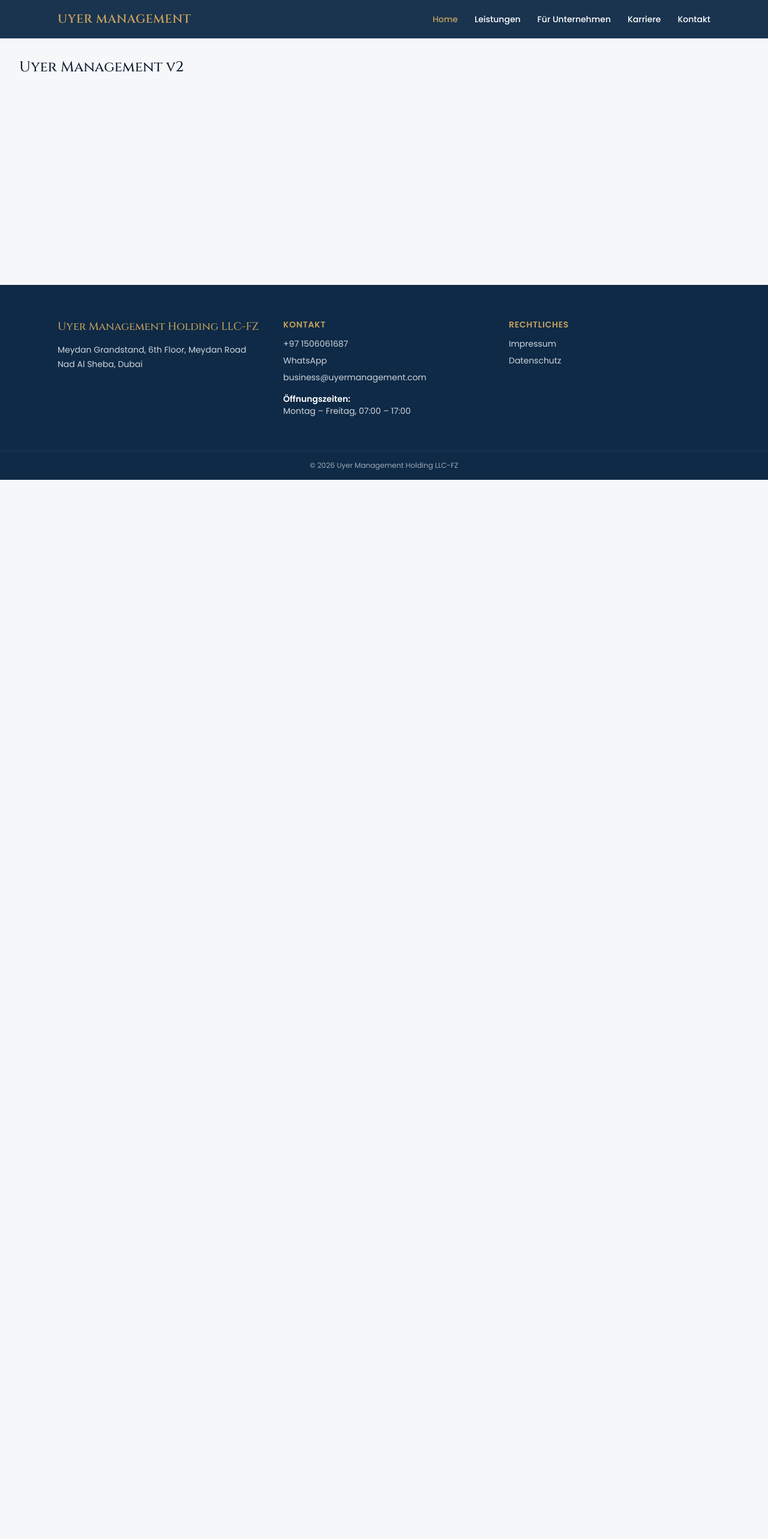
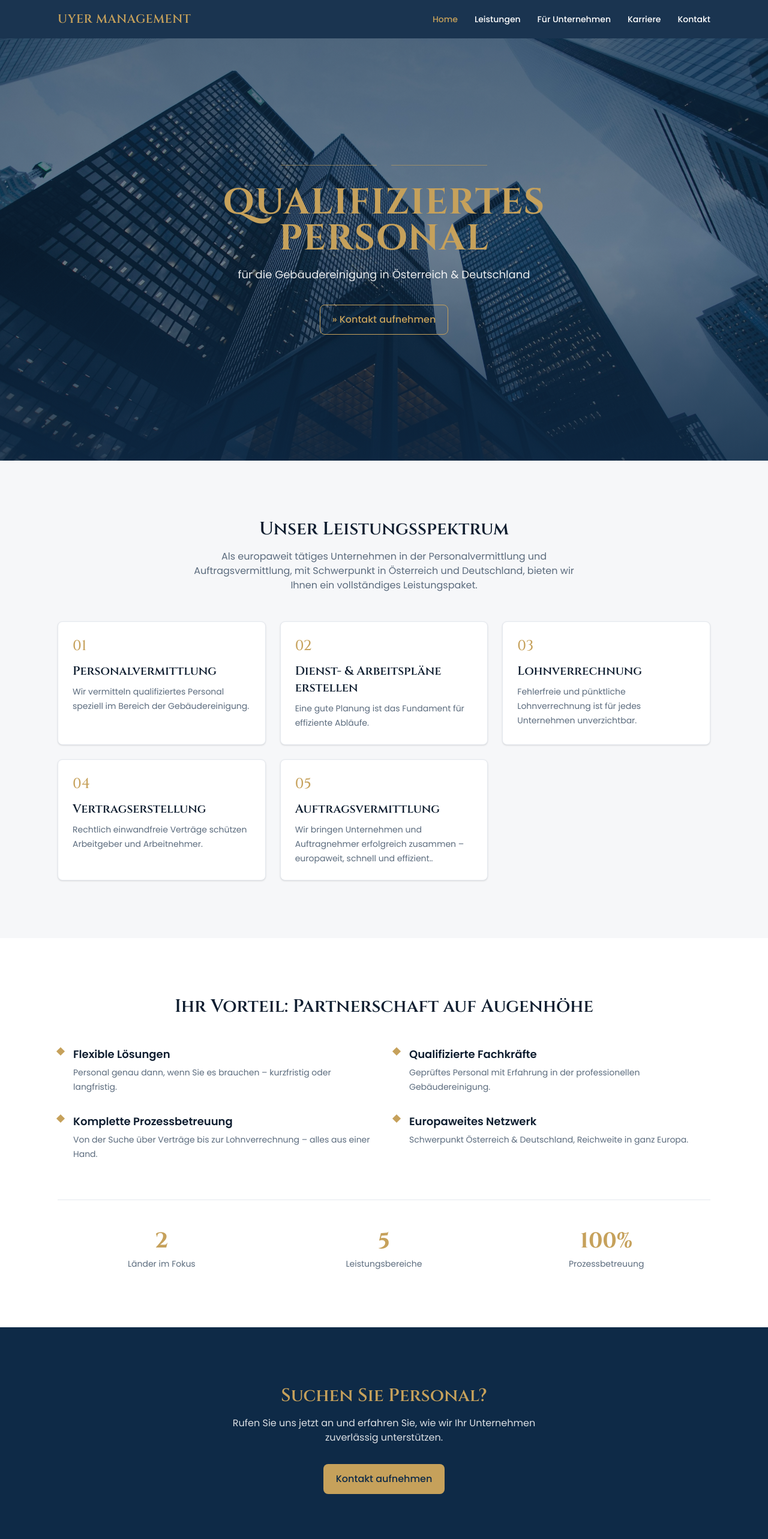
Before and after one commit to esharqhq/Uyer-management, a Next.js app: page / in a window 1280 px wide. Shown: the top 2566 px of the page at 60% size. Before the commit the page ends 800 px from the top, so only its background shows below. Built offline with nearby package versions, Linux system fonts and the light colour scheme.

Commit message:
feat: build home page with animated hero, services, advantages, CTA, coverage map

```diff
--- a/app/page.tsx
+++ b/app/page.tsx
@@ -1,3 +1,24 @@
-export default function Home() {
-  return <main className="p-8 font-display text-2xl">Uyer Management v2</main>;
+import type { Metadata } from "next";
+import { Hero } from "@/components/home/Hero";
+import { ServicesGrid } from "@/components/home/ServicesGrid";
+import { Advantages } from "@/components/home/Advantages";
+import { StaffCta } from "@/components/home/StaffCta";
+import { CoverageMap } from "@/components/home/CoverageMap";
+
+export const metadata: Metadata = {
+  title: "Personalvermittlung für Gebäudereinigung in Österreich & Deutschland",
+  description:
+    "Uyer Management vermittelt qualifiziertes Reinigungspersonal an Unternehmen in Österreich & Deutschland – inklusive Dienstplänen, Lohnverrechnung und Vertragserstellung.",
+};
+
+export default function HomePage() {
+  return (
+    <>
+      <Hero />
+      <ServicesGrid />
+      <Advantages />
+      <StaffCta />
+      <CoverageMap />
+    </>
+  );
 }
--- /dev/null
+++ b/components/home/Advantages.tsx
@@ -0,0 +1,51 @@
+import { Container } from "@/components/layout/Container";
+import { Section } from "@/components/layout/Section";
+import { AnimatedSection } from "@/components/motion/AnimatedSection";
+import { StatCounter } from "@/components/motion/StatCounter";
+
+const points = [
+  {
+    title: "Flexible Lösungen",
+    text: "Personal genau dann, wenn Sie es brauchen – kurzfristig oder langfristig.",
+  },
+  {
+    title: "Qualifizierte Fachkräfte",
+    text: "Geprüftes Personal mit Erfahrung in der professionellen Gebäudereinigung.",
+  },
+  {
+    title: "Komplette Prozessbetreuung",
+    text: "Von der Suche über Verträge bis zur Lohnverrechnung – alles aus einer Hand.",
+  },
+  {
+    title: "Europaweites Netzwerk",
+    text: "Schwerpunkt Österreich & Deutschland, Reichweite in ganz Europa.",
+  },
+];
+
+export function Advantages() {
+  return (
+    <Section tone="surface" aria-labelledby="advantages-heading">
+      <Container>
+        <h2 id="advantages-heading" className="text-center font-display text-3xl font-semibold">
+          Ihr Vorteil: Partnerschaft auf Augenhöhe
+        </h2>
+        <AnimatedSection stagger={0.12} className="mt-12 grid gap-8 sm:grid-cols-2">
+          {points.map((p) => (
+            <div key={p.title} className="flex gap-4">
+              <span className="mt-1 size-2.5 shrink-0 rotate-45 bg-gold" aria-hidden />
+              <div>
+                <h3 className="font-body text-lg font-semibold">{p.title}</h3>
+                <p className="mt-1 font-body text-sm leading-6 text-muted">{p.text}</p>
+              </div>
+            </div>
+          ))}
+        </AnimatedSection>
+        <div className="mt-16 grid grid-cols-3 gap-6 border-t border-line pt-12">
+          <StatCounter value={2} label="Länder im Fokus" />
+          <StatCounter value={5} label="Leistungsbereiche" />
+          <StatCounter value={100} suffix="%" label="Prozessbetreuung" />
+        </div>
+      </Container>
+    </Section>
+  );
+}
--- /dev/null
+++ b/components/home/CoverageMap.tsx
@@ -0,0 +1,44 @@
+import { Container } from "@/components/layout/Container";
+import { Section } from "@/components/layout/Section";
+import { AnimatedSection } from "@/components/motion/AnimatedSection";
+
+const areas = [
+  {
+    country: "Österreich",
+    cities: ["Wien", "Linz", "Salzburg", "Graz", "Innsbruck"],
+  },
+  {
+    country: "Deutschland",
+    cities: ["München", "Stuttgart", "Frankfurt", "Berlin", "Hamburg"],
+  },
+];
+
+export function CoverageMap() {
+  return (
+    <Section tone="light" aria-labelledby="coverage-heading">
+      <Container>
+        <h2 id="coverage-heading" className="text-center font-display text-3xl font-semibold">
+          Unsere Einsatzgebiete
+        </h2>
+        <AnimatedSection stagger={0.15} className="mt-12 grid gap-6 sm:grid-cols-2">
+          {areas.map((a) => (
+            <div key={a.country} className="rounded-lg bg-ink p-8 text-surface">
+              <h3 className="font-display text-2xl font-semibold text-gold">{a.country}</h3>
+              <ul className="mt-5 flex flex-wrap gap-x-6 gap-y-3">
+                {a.cities.map((c) => (
+                  <li key={c} className="flex items-center gap-2 font-body text-sm text-surface/85">
+                    <span className="size-1.5 rounded-full bg-gold" aria-hidden />
+                    {c}
+                  </li>
+                ))}
+              </ul>
+              <p className="mt-5 font-body text-xs text-surface/60">
+                … und Umgebung – europaweit vernetzt.
+              </p>
+            </div>
+          ))}
+        </AnimatedSection>
+      </Container>
+    </Section>
+  );
+}
--- /dev/null
+++ b/components/home/Hero.tsx
@@ -0,0 +1,64 @@
+"use client";
+
+import { useRef } from "react";
+import Image from "next/image";
+import gsap from "gsap";
+import { ScrollTrigger } from "gsap/ScrollTrigger";
+import { useGSAP } from "@gsap/react";
+import { Button } from "@/components/ui/Button";
+import { runHeroIntro } from "@/components/motion/hero-animation";
+
+gsap.registerPlugin(ScrollTrigger, useGSAP);
+
+export function Hero() {
+  const ref = useRef<HTMLElement>(null);
+
+  useGSAP(
+    () => {
+      const scope = ref.current!;
+      runHeroIntro(scope);
+      const mm = gsap.matchMedia();
+      mm.add("(prefers-reduced-motion: no-preference)", () => {
+        gsap.to(scope.querySelector("[data-hero-bg]"), {
+          yPercent: 12,
+          ease: "none",
+          scrollTrigger: { trigger: scope, start: "top top", end: "bottom top", scrub: true },
+        });
+      });
+    },
+    { scope: ref },
+  );
+
+  return (
+    <section ref={ref} className="relative flex min-h-[88vh] items-center overflow-hidden bg-ink text-surface">
+      <div data-hero-bg className="absolute inset-0 scale-110">
+        <Image
+          src="/images/hero-home.jpg"
+          alt="Glasfassaden moderner Bürogebäude"
+          fill
+          priority
+          className="object-cover"
+          sizes="100vw"
+        />
+        <div className="absolute inset-0 bg-gradient-to-b from-ink/70 via-ink/60 to-ink/90" />
+      </div>
+      <div className="relative mx-auto max-w-4xl px-5 text-center">
+        <div className="mb-8 flex items-center justify-center gap-6">
+          <span data-hero-rule className="h-px w-24 bg-gold/60 sm:w-40" />
+          <span data-hero-rule className="h-px w-24 bg-gold/60 sm:w-40" />
+        </div>
+        <h1 data-hero-line className="font-display text-4xl font-bold uppercase tracking-wide text-gold sm:text-6xl">
+          Qualifiziertes Personal
+        </h1>
+        <p data-hero-line className="mt-4 font-body text-lg text-surface/90">
+          für die Gebäudereinigung in Österreich &amp; Deutschland
+        </p>
+        <div data-hero-line className="mt-9">
+          <Button variant="outline" onDark href="/kontakt">
+            » Kontakt aufnehmen
+          </Button>
+        </div>
+      </div>
+    </section>
+  );
+}
--- /dev/null
+++ b/components/home/ServicesGrid.tsx
@@ -0,0 +1,35 @@
+import { site } from "@/content/site";
+import { Container } from "@/components/layout/Container";
+import { Section } from "@/components/layout/Section";
+import { AnimatedSection } from "@/components/motion/AnimatedSection";
+
+export function ServicesGrid({ detailed = false }: { detailed?: boolean }) {
+  return (
+    <Section tone="light" aria-labelledby="services-heading">
+      <Container>
+        <h2 id="services-heading" className="text-center font-display text-3xl font-semibold">
+          Unser Leistungsspektrum
+        </h2>
+        <p className="mx-auto mt-4 max-w-2xl text-center font-body text-muted">
+          Als europaweit tätiges Unternehmen in der Personalvermittlung und
+          Auftragsvermittlung, mit Schwerpunkt in Österreich und Deutschland,
+          bieten wir Ihnen ein vollständiges Leistungspaket.
+        </p>
+        <AnimatedSection stagger={0.12} className="mt-12 grid gap-6 sm:grid-cols-2 lg:grid-cols-3">
+          {site.services.map((s, i) => (
+            <article
+              key={s.title}
+              className="rounded-lg border border-line bg-surface p-6 shadow-sm"
+            >
+              <span className="font-display text-2xl text-gold">{String(i + 1).padStart(2, "0")}</span>
+              <h3 className="mt-3 font-display text-xl font-semibold">{s.title}</h3>
+              <p className="mt-2 font-body text-sm leading-6 text-muted">
+                {detailed ? s.text : s.text.split(". ")[0] + "."}
+              </p>
+            </article>
+          ))}
+        </AnimatedSection>
+      </Container>
+    </Section>
+  );
+}
--- /dev/null
+++ b/components/home/StaffCta.tsx
@@ -0,0 +1,27 @@
+import { Container } from "@/components/layout/Container";
+import { Section } from "@/components/layout/Section";
+import { Button } from "@/components/ui/Button";
+import { AnimatedSection } from "@/components/motion/AnimatedSection";
+
+export function StaffCta() {
+  return (
+    <Section tone="dark" aria-labelledby="staff-cta-heading">
+      <Container>
+        <AnimatedSection className="text-center">
+          <h2 id="staff-cta-heading" className="font-display text-3xl font-semibold text-gold">
+            Suchen Sie Personal?
+          </h2>
+          <p className="mx-auto mt-4 max-w-xl font-body text-surface/85">
+            Rufen Sie uns jetzt an und erfahren Sie, wie wir Ihr Unternehmen
+            zuverlässig unterstützen.
+          </p>
+          <div className="mt-8">
+            <Button variant="accent" href="/kontakt">
+              Kontakt aufnehmen
+            </Button>
+          </div>
+        </AnimatedSection>
+      </Container>
+    </Section>
+  );
+}
```
